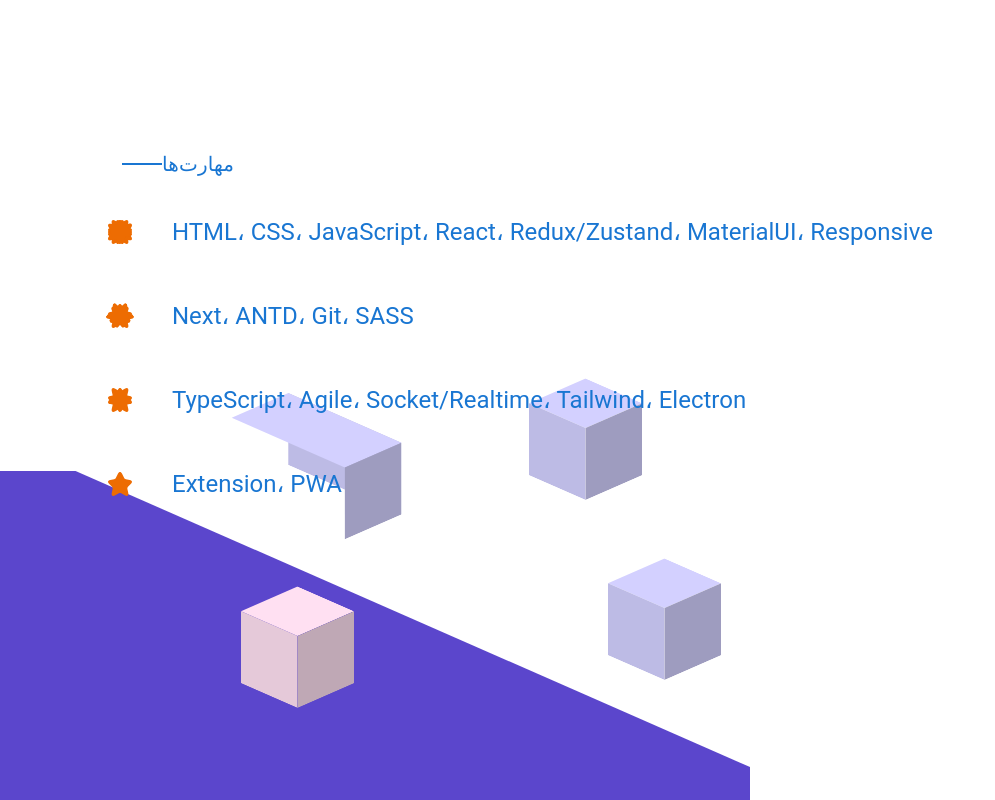
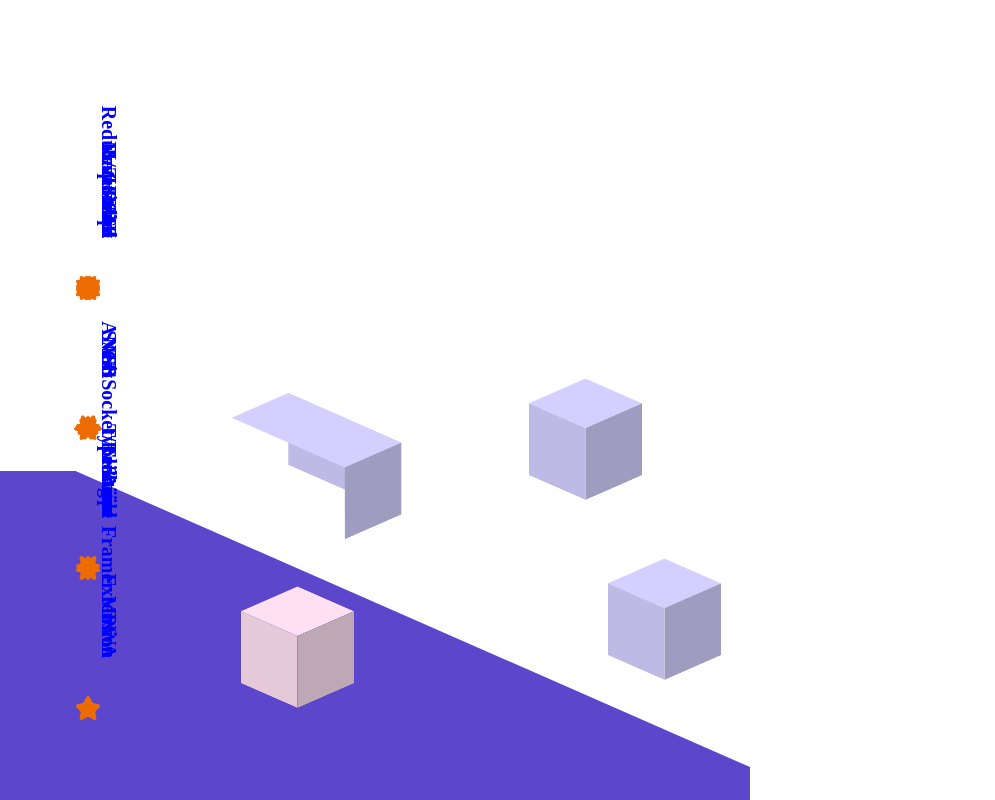
Before and after one commit to salehi777/portfolio, a Next.js app: page /home/home-skills in a window 1280 px wide. Shown: the whole page, without its empty margins (0-995 px from the left). Built offline with nearby package versions, Linux system fonts and the light colour scheme.

Commit message:
Fix: skills animation

```diff
--- a/src/pages/home/home-skills/data.ts
+++ b/src/pages/home/home-skills/data.ts
@@ -56,6 +56,6 @@
   },
   {
     star: 1,
-    items: ["Extension", "PWA"],
+    items: ["Extension", "PWA", "Framer Motion"],
   },
 ];
--- a/src/pages/home/home-skills/index.tsx
+++ b/src/pages/home/home-skills/index.tsx
@@ -1,6 +1,6 @@
 import SmallTitle from "@/components/small-title";
 import { StyledContent, StyledRow, StyledShapes } from "./styles";
-import { Typography } from "@mui/material";
+import { Grid, Typography } from "@mui/material";
 import SvgColor from "@/components/svg-color";
 import Cuboid from "@/components/shapes/cuboid";
 import { cuboids, skills } from "./data";
@@ -36,22 +36,15 @@
       </StyledShapes>
 
       <StyledContent>
-        <SmallTitle title="مهارت‌ها" />
+        {/* <SmallTitle title="مهارت‌ها" /> */}
 
-        {skills.map(({ star, items }) => (
-          <StyledRow key={star}>
-            <div>
+        {skills.map(({ star, items }, idx) => (
+          <StyledRow key={star} style={{ top: (idx + 1) * 140 }}>
+            <div data-star>
               {[...new Array(star)].map((_, i) => (
                 <motion.div
                   key={i}
-                  animate={
-                    isInView
-                      ? {
-                          rotate: [0, i * (360 / star)],
-                          ...(star === 1 ? { x: [0, 20] } : {}),
-                        }
-                      : {}
-                  }
+                  animate={isInView ? { rotate: [0, i * (360 / star)] } : {}}
                   transition={{ duration: 1 }}
                 >
                   <SvgColor
@@ -61,11 +54,29 @@
                 </motion.div>
               ))}
             </div>
-            <div>
+
+            <div data-items>
               {items.map((title, i) => (
-                <Typography key={title} variant="h5">
-                  {i !== 0 && "،"} {title}
-                </Typography>
+                <motion.div
+                  key={i}
+                  initial={{ x: "-100%", rotate: 0 }}
+                  transformTemplate={({ y, x, rotate }) =>
+                    `rotate(${rotate}) translateX(${x})`
+                  }
+                  animate={
+                    isInView
+                      ? {
+                          rotate: [
+                            0,
+                            -i * 24 - (180 - 24 * (items.length - 1)) / 2,
+                          ],
+                        }
+                      : {}
+                  }
+                  transition={{ duration: 1 }}
+                >
+                  <span>{title}</span>
+                </motion.div>
               ))}
             </div>
           </StyledRow>
--- a/src/pages/home/home-skills/styles.ts
+++ b/src/pages/home/home-skills/styles.ts
@@ -8,28 +8,37 @@
 
 export const StyledRow = styled("div")(({ theme }) => ({
   display: "flex",
-  alignItems: "center",
-  marginTop: 20,
+  position: "relative",
 
-  ">div:first-of-type": {
+  "[data-star]": {
     position: "relative",
     color: "#ed6c02",
-    width: 64,
-    height: 64,
-
     ">div": {
       position: "absolute",
-      left: 0,
-      top: 32 - 12,
+      left: -32,
+      top: -12,
       transformOrigin: "32px center",
       display: "flex",
     },
   },
-
-  ">div:last-of-type": {
-    display: "flex",
-    marginRight: 14,
-    color: theme.palette.primary.main,
+  "[data-items]": {
+    position: "relative",
+    color: "#0000ff",
+    transform: "rotate(90deg)",
+    ">div": {
+      position: "absolute",
+      left: 0,
+      top: -12,
+      transformOrigin: "0px center",
+      display: "flex",
+      span: {
+        display: "flex",
+        fontSize: 20,
+        fontWeight: 700,
+        transform: "translateX(-50px)",
+        whiteSpace: "nowrap",
+      },
+    },
   },
 }));
 
```
Also changed, not shown: src/layouts/general/header/index.tsx (+8 -8 lines).
